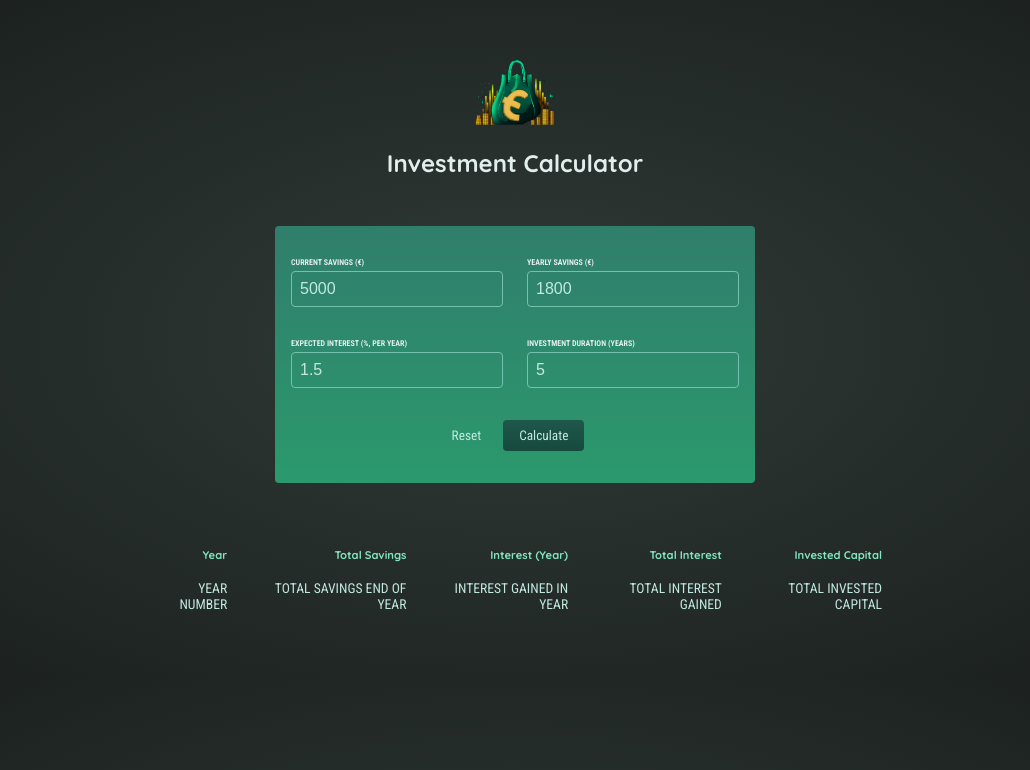
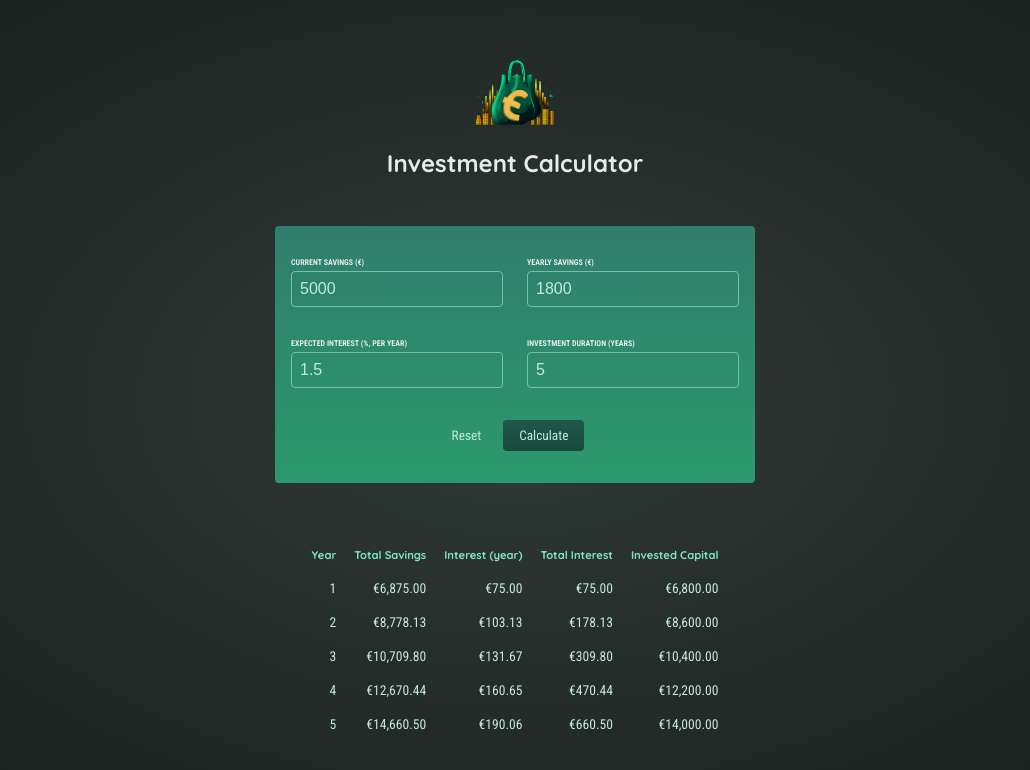
Before and after one commit to MoniPar/investment-calculator, a React (Create React App) app: page / in a window 1280 px wide. Both pictures are taken after a click on the button "Calculate". Shown: the top 770 px of the page, without its empty margins (125-1155 px from the left). Built offline with nearby package versions, Linux system fonts and the light colour scheme.

Commit message:
Output results conditionally & format results

```diff
--- a/src/App.js
+++ b/src/App.js
@@ -1,44 +1,53 @@
-import Header from '../src/components/Header/Header';
-import InputForm from './components/InputForm/InputForm';
-import InvestmentTable from '../src/components/InvestmentTable/InvestmentTable';
+import React, { useState } from "react";
+
+import Header from "../src/components/Header/Header";
+import InputForm from "./components/InputForm/InputForm";
+import InvestmentTable from "../src/components/InvestmentTable/InvestmentTable";
 
 function App() {
+  const [userInvestmentData, setUserInvestmentData] = useState(null);
+
   const calculateHandler = (investmentData) => {
-    // Should be triggered when form is submitted
-    // You might not directly want to bind it to the submit event on the form though...
+    setUserInvestmentData(investmentData);
+  };
 
-    const yearlyData = []; // per-year results
+  const yearlyData = []; // per-year results
 
-    let currentSavings = +investmentData.currentSavings; // feel free to change the shape of this input object!
-    const yearlyContribution = +investmentData.yearlyContribution; // as mentioned: feel free to change the shape...
-    const expectedReturn = +investmentData.expectedReturn / 100;
-    const duration = +investmentData.duration;
+  if (userInvestmentData) {
+    let currentSavings = +userInvestmentData.currentSavings;
+    const yearlyContribution = +userInvestmentData.yearlyContribution;
+    const expectedReturn = +userInvestmentData.expectedReturn / 100;
+    const duration = +userInvestmentData.duration;
 
     // The below code calculates yearly results (total savings, interest etc)
     for (let i = 0; i < duration; i++) {
       const yearlyInterest = currentSavings * expectedReturn;
       currentSavings += yearlyInterest + yearlyContribution;
       yearlyData.push({
-        // feel free to change the shape of the data pushed to the array!
         year: i + 1,
         yearlyInterest: yearlyInterest,
         savingsEndOfYear: currentSavings,
         yearlyContribution: yearlyContribution,
       });
     }
-
-    // do something with yearlyData ...
-  };
+  }
 
   return (
     <div>
       <Header />
       <InputForm onCalculateInvestment={calculateHandler} />
 
-      {/* Todo: Show below table conditionally (only once result data is available) */}
-      {/* Show fallback text if no data is available */}
-
-      <InvestmentTable />
+      {!userInvestmentData && (
+        <p>
+          Fill in the form above and click 'Calculate' to view your results.
+        </p>
+      )}
+      {userInvestmentData && (
+        <InvestmentTable
+          data={yearlyData}
+          initialInvestment={userInvestmentData.currentSavings}
+        />
+      )}
     </div>
   );
 }
--- a/src/components/InvestmentTable/InvestmentTable.js
+++ b/src/components/InvestmentTable/InvestmentTable.js
@@ -1,26 +1,47 @@
-const InvestmentTable = () => {
+const formatter = new Intl.NumberFormat("en-EU", {
+  style: "currency",
+  currency: "EUR",
+  minimumFractionDigits: 2,
+  maximumFractionDigits: 2
+});
+
+const InvestmentTable = (props) => {
   return (
     <table className="result">
       <thead>
         <tr>
           <th>Year</th>
           <th>Total Savings</th>
-            <th>Interest (Year)</th>
+          <th>Interest (year)</th>
           <th>Total Interest</th>
           <th>Invested Capital</th>
         </tr>
       </thead>
       <tbody>
-          <tr>
-            <td>YEAR NUMBER</td>
-            <td>TOTAL SAVINGS END OF YEAR</td>
-            <td>INTEREST GAINED IN YEAR</td>
-            <td>TOTAL INTEREST GAINED</td>
-            <td>TOTAL INVESTED CAPITAL</td>
+        {props.data.map((dataPerYear) => (
+          <tr key={dataPerYear.year}>
+            {/* YEAR NUMBER */}
+            <td>{dataPerYear.year}</td>
+            {/* TOTAL SAVINGS END OF YEAR */}
+            <td>{formatter.format(dataPerYear.savingsEndOfYear)}</td>
+            {/* INTEREST GAINED IN YEAR */}
+            <td>{formatter.format(dataPerYear.yearlyInterest)}</td>
+            {/* TOTAL INTEREST GAINED */}
+            <td>
+              {formatter.format(dataPerYear.savingsEndOfYear -
+                props.initialInvestment -
+                dataPerYear.yearlyContribution * dataPerYear.year)}
+            </td>
+            {/* TOTAL INVESTED CAPITAL */}
+            <td>
+              {formatter.format(props.initialInvestment +
+                dataPerYear.yearlyContribution * dataPerYear.year)}
+            </td>
           </tr>
+        ))}
       </tbody>
     </table>
-    )
-}
+  );
+};
 
 export default InvestmentTable;
```
Lines whose indentation alone changed are shown as unchanged.
